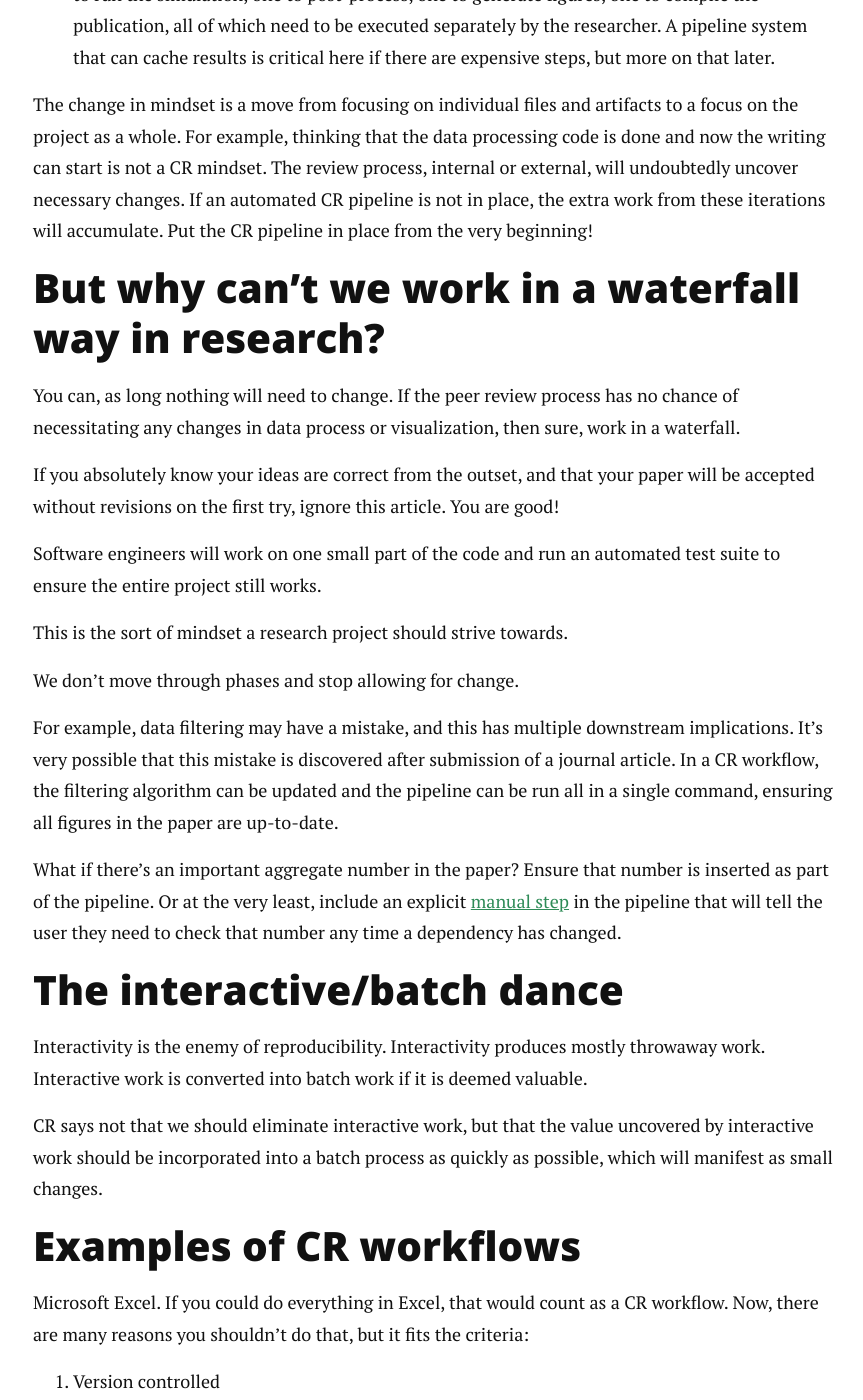
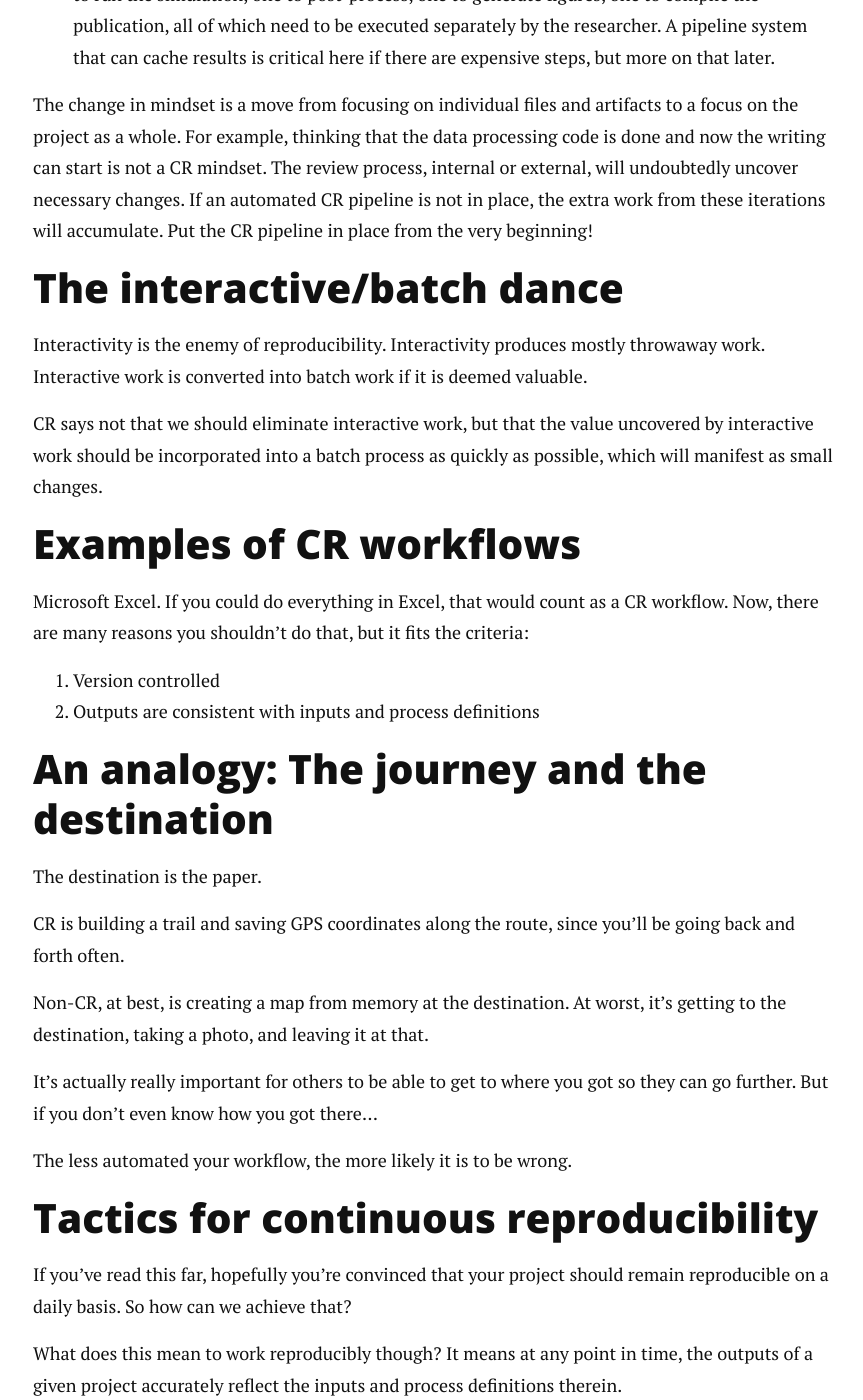
Before and after one commit to petebachant/petebachant.github.io, a Jekyll site: the page built from _posts/2025-02-28-continuous-reproducibility.md, in a window 1280 px wide and 1400 px high, scrolled down 10225 px. Shown: the whole window, without its empty margins (207-1070 px from the left). Built offline with Jekyll 4.4.1, drawn with Linux system fonts in a browser that asks for light colours; nearby versions of some CDN libraries; comment, search, counter and statistics services are not loaded.

Commit message:
Remove why can't we do waterfall section

```diff
--- a/_posts/2025-02-28-continuous-reproducibility.md
+++ b/_posts/2025-02-28-continuous-reproducibility.md
@@ -522,45 +522,6 @@ If an automated CR pipeline is not in place,
 the extra work from these iterations will accumulate.
 Put the CR pipeline in place from the very beginning!
 
-## But why can't we work in a waterfall way in research?
-
-You can, as long nothing will need to change.
-If the peer review process has no chance of necessitating any
-changes in data process or visualization,
-then sure,
-work in a waterfall.
-
-If you absolutely know your ideas are correct from the outset,
-and that your paper will be accepted without revisions on the first try,
-ignore this article.
-You are good!
-
-Software engineers will work on one small part of the code
-and run an automated test suite to ensure the entire project still works.
-
-This is the sort of mindset a research project should strive towards.
-
-We don't move through phases and stop allowing for change.
-
-For example,
-data filtering may have a mistake,
-and this has multiple downstream implications.
-It's very possible that this mistake is discovered after submission
-of a journal article.
-In a CR workflow,
-the filtering algorithm can be updated
-and the pipeline can be run all in a single command,
-ensuring all figures in the paper are up-to-date.
-
-What if there's an important aggregate number in the paper?
-Ensure that number is inserted as part of the pipeline.
-Or at the very least,
-include an explicit
-[manual step](https://docs.calkit.org/pipeline/manual-steps/)
-in the pipeline that will tell the user they
-need to check that number
-any time a dependency has changed.
-
 ## The interactive/batch dance
 
 Interactivity is the enemy of reproducibility.
```
